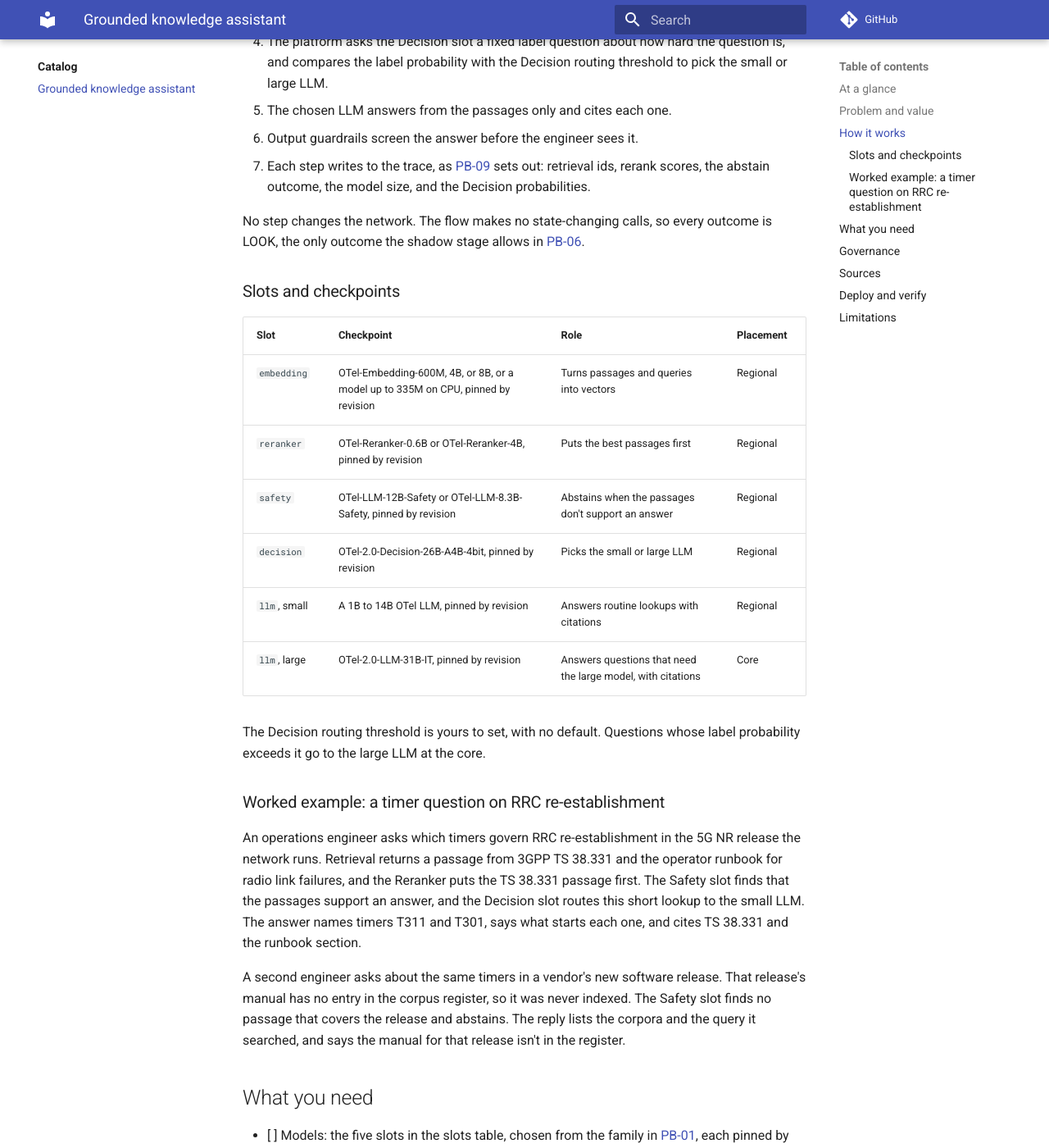
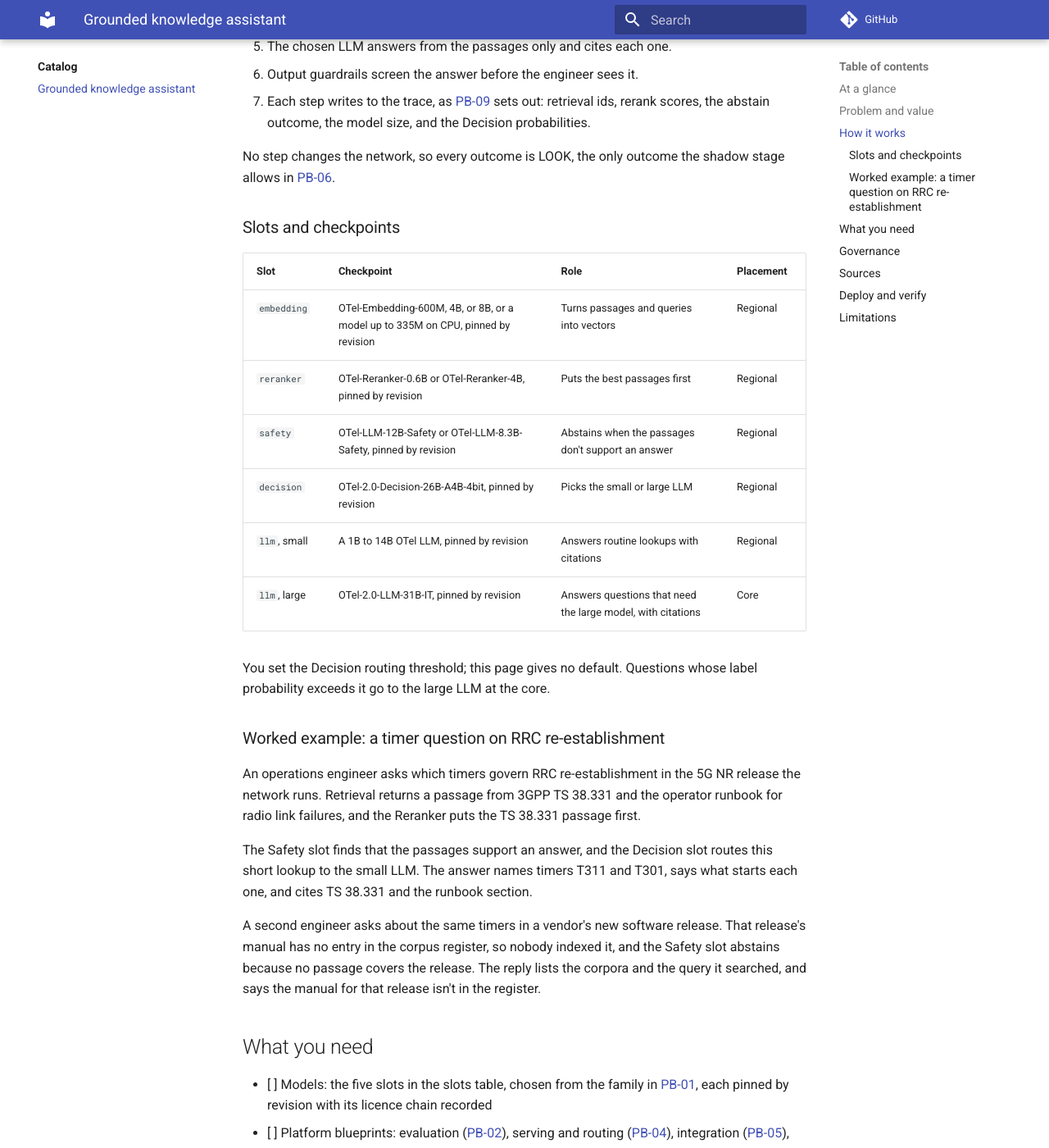
Before and after one commit to ravisharma5/otel-telco-blueprints, an MkDocs documentation site: the page built from catalog/standards-knowledge/grounded-knowledge-assistant/README.md, in a window 1280 px wide and 1400 px high, scrolled down 2725 px. Shown: the whole window at 82% size. Built offline with MkDocs 1.6.1 and Material for MkDocs 9.7.7, drawn with Linux system fonts in a browser that asks for light colours; comment, search, counter and statistics services are not loaded; some of the changed text lies outside the part shown.

Commit message:
docs(catalog): clarity pass on the grounded knowledge assistant blueprint

```diff
--- a/catalog/standards-knowledge/grounded-knowledge-assistant/README.md
+++ b/catalog/standards-knowledge/grounded-knowledge-assistant/README.md
@@ -59,12 +59,12 @@ flowchart TD
 1. An engineer asks a question. The front door checks identity and the team's token limit, and input guardrails screen the text.
 2. The agent runtime rewrites the query. The Embedding slot retrieves candidate passages from registered corpora only, and the Reranker slot puts the best evidence first.
 3. The Safety slot checks whether the passages support an answer. This check is the gate in this flow: when the passages fall short, the assistant abstains and returns the corpora and query it searched, with no answer.
-4. The platform asks the Decision slot a fixed label question about how hard the question is, and compares the label probability with the Decision routing threshold to pick the small or large LLM.
+4. The platform asks the Decision slot a fixed label question, such as whether the request needs the large model. It compares the label probability with the Decision routing threshold and picks the small or large LLM.
 5. The chosen LLM answers from the passages only and cites each one.
 6. Output guardrails screen the answer before the engineer sees it.
 7. Each step writes to the trace, as [PB-09](../../../platform/quality-operations/README.md) sets out: retrieval ids, rerank scores, the abstain outcome, the model size, and the Decision probabilities.
 
-No step changes the network. The flow makes no state-changing calls, so every outcome is LOOK, the only outcome the shadow stage allows in [PB-06](../../../platform/safety-autonomy-gating/README.md#staged-autonomy).
+No step changes the network, so every outcome is LOOK, the only outcome the shadow stage allows in [PB-06](../../../platform/safety-autonomy-gating/README.md#staged-autonomy).
 
 ### Slots and checkpoints
 
@@ -77,13 +77,15 @@ No step changes the network. The flow makes no state-changing calls, so every ou
 | `llm`, small | A 1B to 14B OTel LLM, pinned by revision | Answers routine lookups with citations | Regional |
 | `llm`, large | OTel-2.0-LLM-31B-IT, pinned by revision | Answers questions that need the large model, with citations | Core |
 
-The Decision routing threshold is yours to set, with no default. Questions whose label probability exceeds it go to the large LLM at the core.
+You set the Decision routing threshold; this page gives no default. Questions whose label probability exceeds it go to the large LLM at the core.
 
 ### Worked example: a timer question on RRC re-establishment
 
-An operations engineer asks which timers govern RRC re-establishment in the 5G NR release the network runs. Retrieval returns a passage from 3GPP TS 38.331 and the operator runbook for radio link failures, and the Reranker puts the TS 38.331 passage first. The Safety slot finds that the passages support an answer, and the Decision slot routes this short lookup to the small LLM. The answer names timers T311 and T301, says what starts each one, and cites TS 38.331 and the runbook section.
+An operations engineer asks which timers govern RRC re-establishment in the 5G NR release the network runs. Retrieval returns a passage from 3GPP TS 38.331 and the operator runbook for radio link failures, and the Reranker puts the TS 38.331 passage first.
 
-A second engineer asks about the same timers in a vendor's new software release. That release's manual has no entry in the corpus register, so it was never indexed. The Safety slot finds no passage that covers the release and abstains. The reply lists the corpora and the query it searched, and says the manual for that release isn't in the register.
+The Safety slot finds that the passages support an answer, and the Decision slot routes this short lookup to the small LLM. The answer names timers T311 and T301, says what starts each one, and cites TS 38.331 and the runbook section.
+
+A second engineer asks about the same timers in a vendor's new software release. That release's manual has no entry in the corpus register, so nobody indexed it, and the Safety slot abstains because no passage covers the release. The reply lists the corpora and the query it searched, and says the manual for that release isn't in the register.
 
 ## What you need
 
```
Also changed, not shown: other parts of catalog/standards-knowledge/grounded-knowledge-assistant/README.md (+4 -4 lines).
